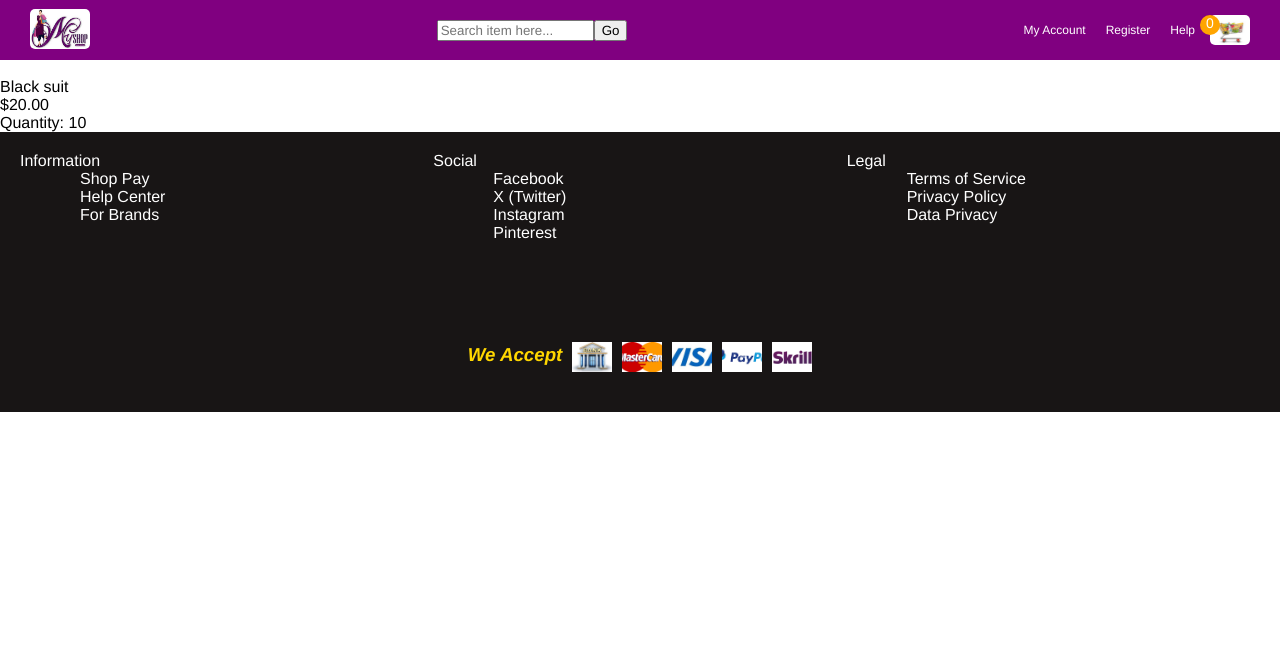
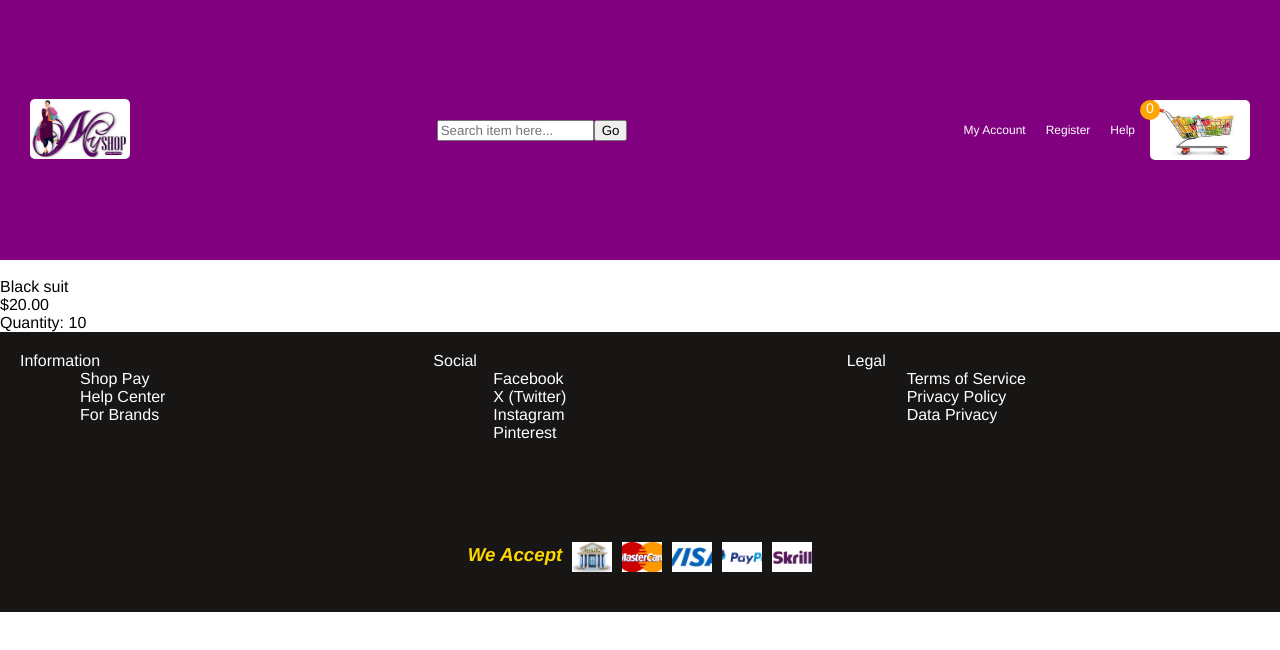
Before and after one commit to Tetka3/np-ecommerce, a React (Create React App) app: page /np-ecommerce/cart in a window 1280 px wide. Shown: the top 650 px of the page. Built offline with nearby package versions, Linux system fonts and the light colour scheme.

Commit message:
first commit

```diff
--- a/src/components/style.css
+++ b/src/components/style.css
@@ -7,7 +7,7 @@
     align-items: center;
     justify-content: space-between;
     padding: 0 30px;
-    height: 60px;
+    height: 260px;
     font-size: 12px;
     background-color: purple;
     color: white;
@@ -16,11 +16,9 @@
     flex: 1;
 }
 .logo img{
-    width: 60px;
-    height: 40px;
+    width: 100px;
+    height: 60px;
     border-radius: 5px;
-}
-.logo img:hover{
     cursor: pointer;
 }
 .search{
@@ -54,8 +52,8 @@
     border-bottom: 1px solid green;
 }
 .cart img{
-    width: 40px;
-    height: 30px;
+    width: 100px;
+    height: 60px;
     margin-left: 10px;
     border-radius: 5px;
 }
```
